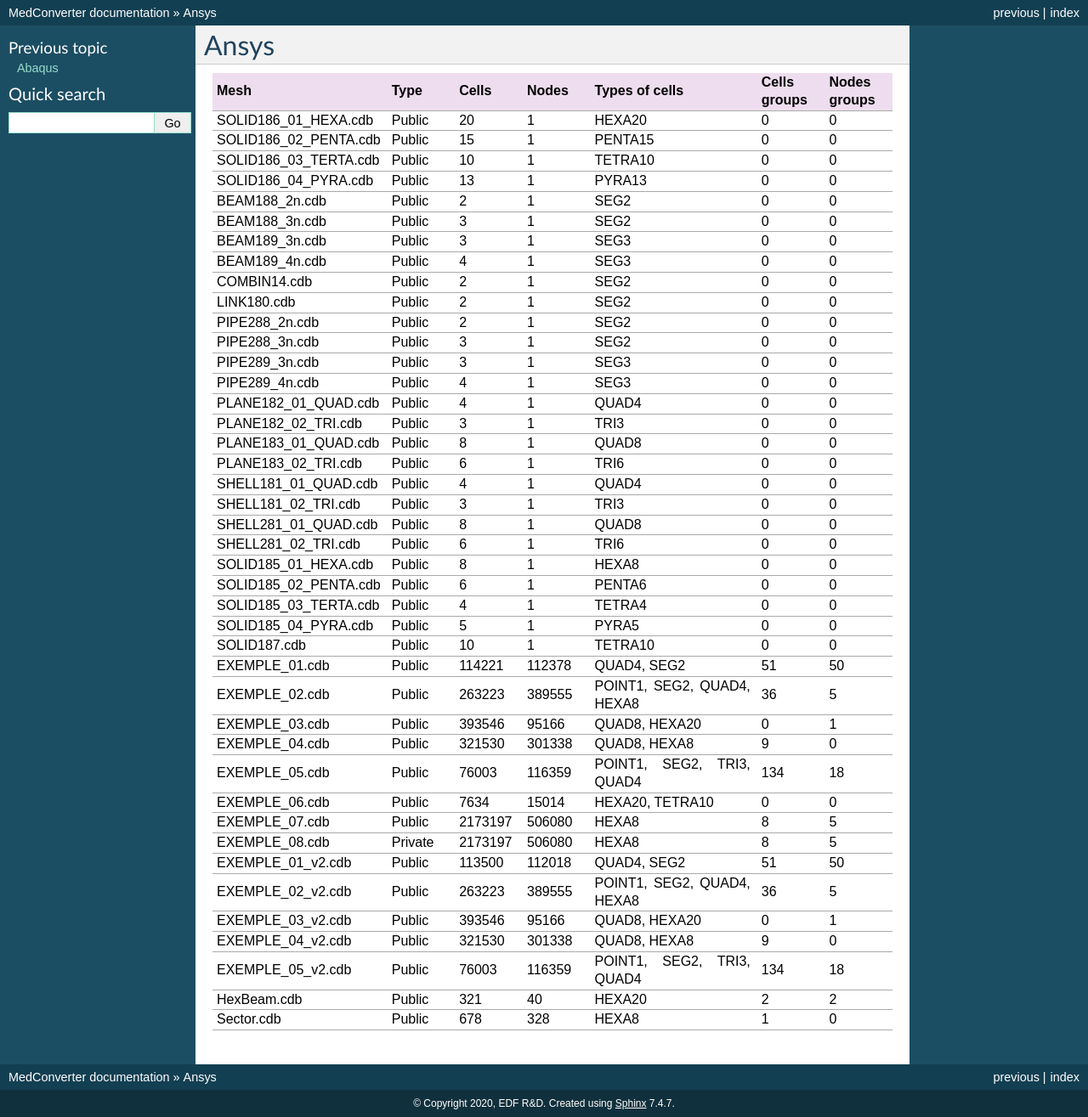
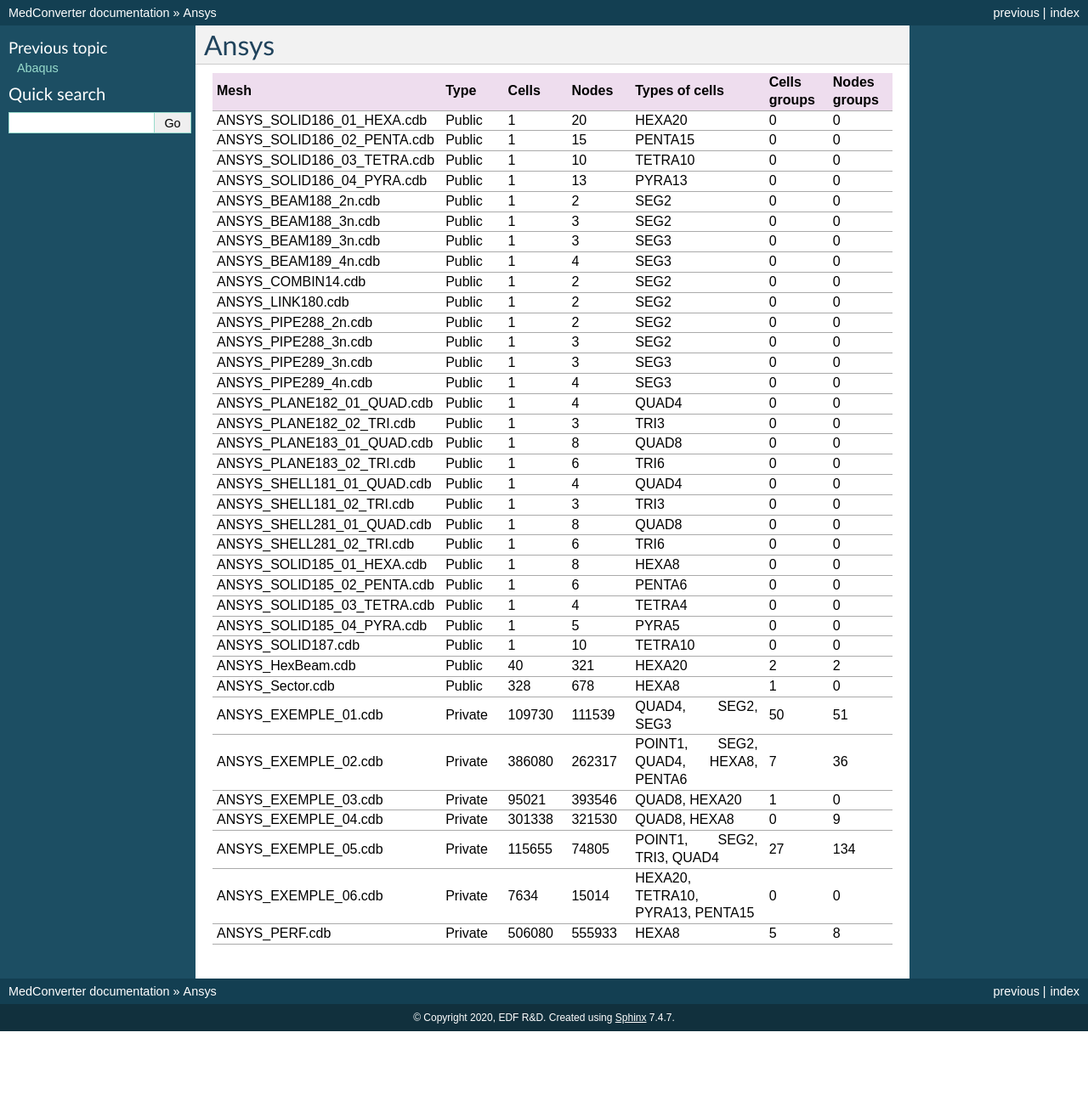
Before and after one commit to jf---/salome-med-convert, a Sphinx documentation site: the page built from doc/sphinx/tests_ansys.rst, in a window 1280 px wide. Shown: the whole page at 85% size. Built offline with Sphinx 7.4.7, drawn with Linux system fonts in a browser that asks for light colours; formulas are drawn with MathJax 3; after the commit the page ends 1214 px from its top, so only the background shows below that.

Commit message:
[#30410] Finish Ansys converter, fix tests and doc

```diff
--- a/doc/sphinx/tests_ansys.rst
+++ b/doc/sphinx/tests_ansys.rst
@@ -12,297 +12,255 @@
      - Types of cells
      - Cells groups
      - Nodes groups
-   * - SOLID186_01_HEXA.cdb
+   * - ANSYS_SOLID186_01_HEXA.cdb
      - Public
+     - 1
      - 20
-     - 1
      - HEXA20
      - 0
      - 0
-   * - SOLID186_02_PENTA.cdb
+   * - ANSYS_SOLID186_02_PENTA.cdb
      - Public
+     - 1
      - 15
-     - 1
      - PENTA15
      - 0
      - 0
-   * - SOLID186_03_TERTA.cdb
+   * - ANSYS_SOLID186_03_TETRA.cdb
      - Public
+     - 1
      - 10
-     - 1
      - TETRA10
      - 0
      - 0
-   * - SOLID186_04_PYRA.cdb
+   * - ANSYS_SOLID186_04_PYRA.cdb
      - Public
+     - 1
      - 13
-     - 1
      - PYRA13
      - 0
      - 0
-   * - BEAM188_2n.cdb
+   * - ANSYS_BEAM188_2n.cdb
      - Public
+     - 1
      - 2
-     - 1
      - SEG2
      - 0
      - 0
-   * - BEAM188_3n.cdb
+   * - ANSYS_BEAM188_3n.cdb
      - Public
+     - 1
      - 3
-     - 1
      - SEG2
      - 0
      - 0
-   * - BEAM189_3n.cdb
+   * - ANSYS_BEAM189_3n.cdb
      - Public
+     - 1
      - 3
-     - 1
      - SEG3
      - 0
      - 0
-   * - BEAM189_4n.cdb
+   * - ANSYS_BEAM189_4n.cdb
      - Public
+     - 1
      - 4
-     - 1
      - SEG3
      - 0
      - 0
-   * - COMBIN14.cdb
+   * - ANSYS_COMBIN14.cdb
      - Public
+     - 1
      - 2
-     - 1
      - SEG2
      - 0
      - 0
-   * - LINK180.cdb
+   * - ANSYS_LINK180.cdb
      - Public
+     - 1
      - 2
-     - 1
      - SEG2
      - 0
      - 0
-   * - PIPE288_2n.cdb
+   * - ANSYS_PIPE288_2n.cdb
      - Public
+     - 1
      - 2
-     - 1
      - SEG2
      - 0
      - 0
-   * - PIPE288_3n.cdb
+   * - ANSYS_PIPE288_3n.cdb
      - Public
+     - 1
      - 3
-     - 1
      - SEG2
      - 0
      - 0
-   * - PIPE289_3n.cdb
+   * - ANSYS_PIPE289_3n.cdb
      - Public
+     - 1
      - 3
-     - 1
      - SEG3
      - 0
      - 0
-   * - PIPE289_4n.cdb
+   * - ANSYS_PIPE289_4n.cdb
      - Public
+     - 1
      - 4
-     - 1
      - SEG3
      - 0
      - 0
-   * - PLANE182_01_QUAD.cdb
+   * - ANSYS_PLANE182_01_QUAD.cdb
      - Public
+     - 1
      - 4
-     - 1
      - QUAD4
      - 0
      - 0
-   * - PLANE182_02_TRI.cdb
+   * - ANSYS_PLANE182_02_TRI.cdb
      - Public
+     - 1
      - 3
-     - 1
      - TRI3
      - 0
      - 0
-   * - PLANE183_01_QUAD.cdb
+   * - ANSYS_PLANE183_01_QUAD.cdb
      - Public
+     - 1
      - 8
-     - 1
      - QUAD8
      - 0
      - 0
-   * - PLANE183_02_TRI.cdb
+   * - ANSYS_PLANE183_02_TRI.cdb
      - Public
+     - 1
      - 6
-     - 1
      - TRI6
      - 0
      - 0
-   * - SHELL181_01_QUAD.cdb
+   * - ANSYS_SHELL181_01_QUAD.cdb
      - Public
+     - 1
      - 4
-     - 1
      - QUAD4
      - 0
      - 0
-   * - SHELL181_02_TRI.cdb
+   * - ANSYS_SHELL181_02_TRI.cdb
      - Public
+     - 1
      - 3
-     - 1
      - TRI3
      - 0
      - 0
-   * - SHELL281_01_QUAD.cdb
+   * - ANSYS_SHELL281_01_QUAD.cdb
      - Public
+     - 1
      - 8
-     - 1
      - QUAD8
      - 0
      - 0
-   * - SHELL281_02_TRI.cdb
+   * - ANSYS_SHELL281_02_TRI.cdb
      - Public
+     - 1
      - 6
-     - 1
      - TRI6
      - 0
      - 0
-   * - SOLID185_01_HEXA.cdb
+   * - ANSYS_SOLID185_01_HEXA.cdb
      - Public
+     - 1
      - 8
-     - 1
      - HEXA8
      - 0
      - 0
-   * - SOLID185_02_PENTA.cdb
+   * - ANSYS_SOLID185_02_PENTA.cdb
      - Public
+     - 1
      - 6
-     - 1
      - PENTA6
      - 0
      - 0
-   * - SOLID185_03_TERTA.cdb
+   * - ANSYS_SOLID185_03_TETRA.cdb
      - Public
+     - 1
      - 4
-     - 1
      - TETRA4
      - 0
      - 0
-   * - SOLID185_04_PYRA.cdb
+   * - ANSYS_SOLID185_04_PYRA.cdb
      - Public
+     - 1
      - 5
-     - 1
      - PYRA5
      - 0
      - 0
-   * - SOLID187.cdb
+   * - ANSYS_SOLID187.cdb
      - Public
+     - 1
      - 10
-     - 1
      - TETRA10
      - 0
      - 0
-   * - EXEMPLE_01.cdb
+   * - ANSYS_HexBeam.cdb
      - Public
-     - 114221
-     - 112378
-     - QUAD4, SEG2
-     - 51
-     - 50
-   * - EXEMPLE_02.cdb
-     - Public
-     - 263223
-     - 389555
-     - POINT1, SEG2, QUAD4, HEXA8
-     - 36
-     - 5
-   * - EXEMPLE_03.cdb
-     - Public
-     - 393546
-     - 95166
-     - QUAD8, HEXA20
-     - 0
-     - 1
-   * - EXEMPLE_04.cdb
-     - Public
-     - 321530
-     - 301338
-     - QUAD8, HEXA8
-     - 9
-     - 0
-   * - EXEMPLE_05.cdb
-     - Public
-     - 76003
-     - 116359
-     - POINT1, SEG2, TRI3, QUAD4
-     - 134
-     - 18
-   * - EXEMPLE_06.cdb
-     - Public
-     - 7634
-     - 15014
-     - HEXA20, TETRA10
-     - 0
-     - 0
-   * - EXEMPLE_07.cdb
-     - Public
-     - 2173197
-     - 506080
-     - HEXA8
-     - 8
-     - 5
-   * - EXEMPLE_08.cdb
-     - Private
-     - 2173197
-     - 506080
-     - HEXA8
-     - 8
-     - 5
-   * - EXEMPLE_01_v2.cdb
-     - Public
-     - 113500
-     - 112018
-     - QUAD4, SEG2
-     - 51
-     - 50
-   * - EXEMPLE_02_v2.cdb
-     - Public
-     - 263223
-     - 389555
-     - POINT1, SEG2, QUAD4, HEXA8
-     - 36
-     - 5
-   * - EXEMPLE_03_v2.cdb
-     - Public
-     - 393546
-     - 95166
-     - QUAD8, HEXA20
-     - 0
-     - 1
-   * - EXEMPLE_04_v2.cdb
-     - Public
-     - 321530
-     - 301338
-     - QUAD8, HEXA8
-     - 9
-     - 0
-   * - EXEMPLE_05_v2.cdb
-     - Public
-     - 76003
-     - 116359
-     - POINT1, SEG2, TRI3, QUAD4
-     - 134
-     - 18
-   * - HexBeam.cdb
-     - Public
+     - 40
      - 321
-     - 40
      - HEXA20
      - 2
      - 2
-   * - Sector.cdb
+   * - ANSYS_Sector.cdb
      - Public
+     - 328
      - 678
-     - 328
      - HEXA8
      - 1
      - 0
+   * - ANSYS_EXEMPLE_01.cdb
+     - Private
+     - 109730
+     - 111539
+     - QUAD4, SEG2, SEG3
+     - 50
+     - 51
+   * - ANSYS_EXEMPLE_02.cdb
+     - Private
+     - 386080
+     - 262317
+     - POINT1, SEG2, QUAD4, HEXA8, PENTA6
+     - 7
+     - 36
+   * - ANSYS_EXEMPLE_03.cdb
+     - Private
+     - 95021
+     - 393546
+     - QUAD8, HEXA20
+     - 1
+     - 0
+   * - ANSYS_EXEMPLE_04.cdb
+     - Private
+     - 301338
+     - 321530
+     - QUAD8, HEXA8
+     - 0
+     - 9
+   * - ANSYS_EXEMPLE_05.cdb
+     - Private
+     - 115655
+     - 74805
+     - POINT1, SEG2, TRI3, QUAD4
+     - 27
+     - 134
+   * - ANSYS_EXEMPLE_06.cdb
+     - Private
+     - 7634
+     - 15014
+     - HEXA20, TETRA10, PYRA13, PENTA15
+     - 0
+     - 0
+   * - ANSYS_PERF.cdb
+     - Private
+     - 506080
+     - 555933
+     - HEXA8
+     - 5
+     - 8
```
Also changed, not shown: 12 other files.
